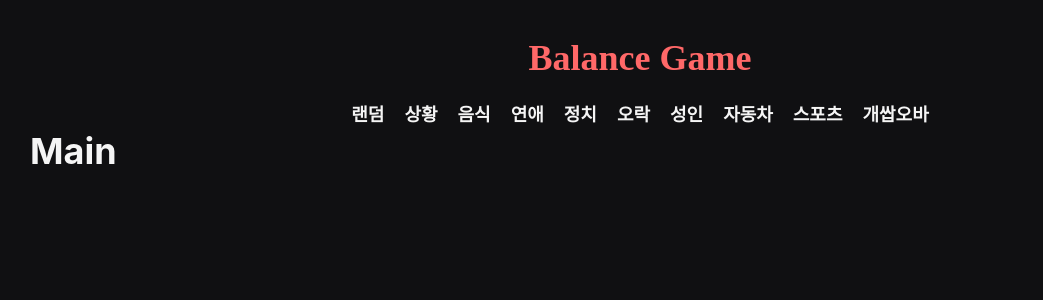
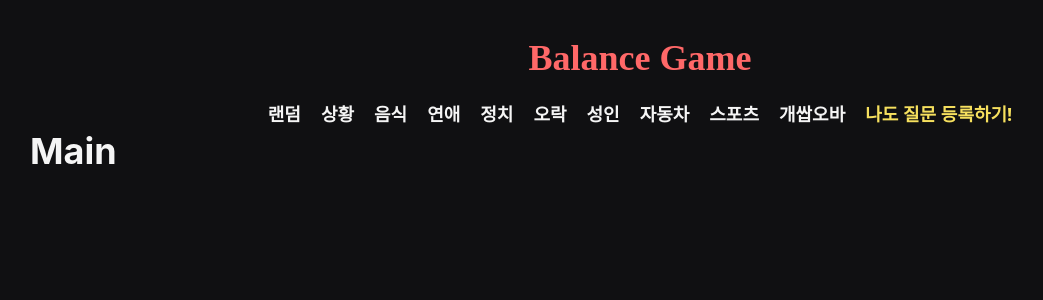
Before and after one commit to jh0152park/BalanceGame, a React (Create React App) app in the folder balance_game/: page /main in a window 1280 px wide. Shown: the top 300 px of the page, without its empty margins (0-1043 px from the left). Built offline with nearby package versions, Linux system fonts and the light colour scheme; a web font is replaced by a local one.

Commit message:
added post question button

```diff
--- a/balance_game/src/components/global/Header.tsx
+++ b/balance_game/src/components/global/Header.tsx
@@ -1,4 +1,4 @@
-import { HStack, Heading, VStack } from "@chakra-ui/react";
+import { HStack, Heading, Text, VStack } from "@chakra-ui/react";
 import { ColorTable } from "../../Colors";
 import { CATEGORIES } from "../../ProjectTypes";
 import Category from "./Category";
@@ -18,6 +18,15 @@ export default function Header() {
                 {CATEGORIES.map((category, index) => (
                     <Category key={index} category={category} />
                 ))}
+                <Text
+                    fontWeight="bold"
+                    fontSize="18px"
+                    color="yellow.300"
+                    _hover={{ cursor: "pointer", color: "yellow.400" }}
+                    transition="all 0.1s linear"
+                >
+                    나도 질문 등록하기!
+                </Text>
             </HStack>
         </VStack>
     );
```
